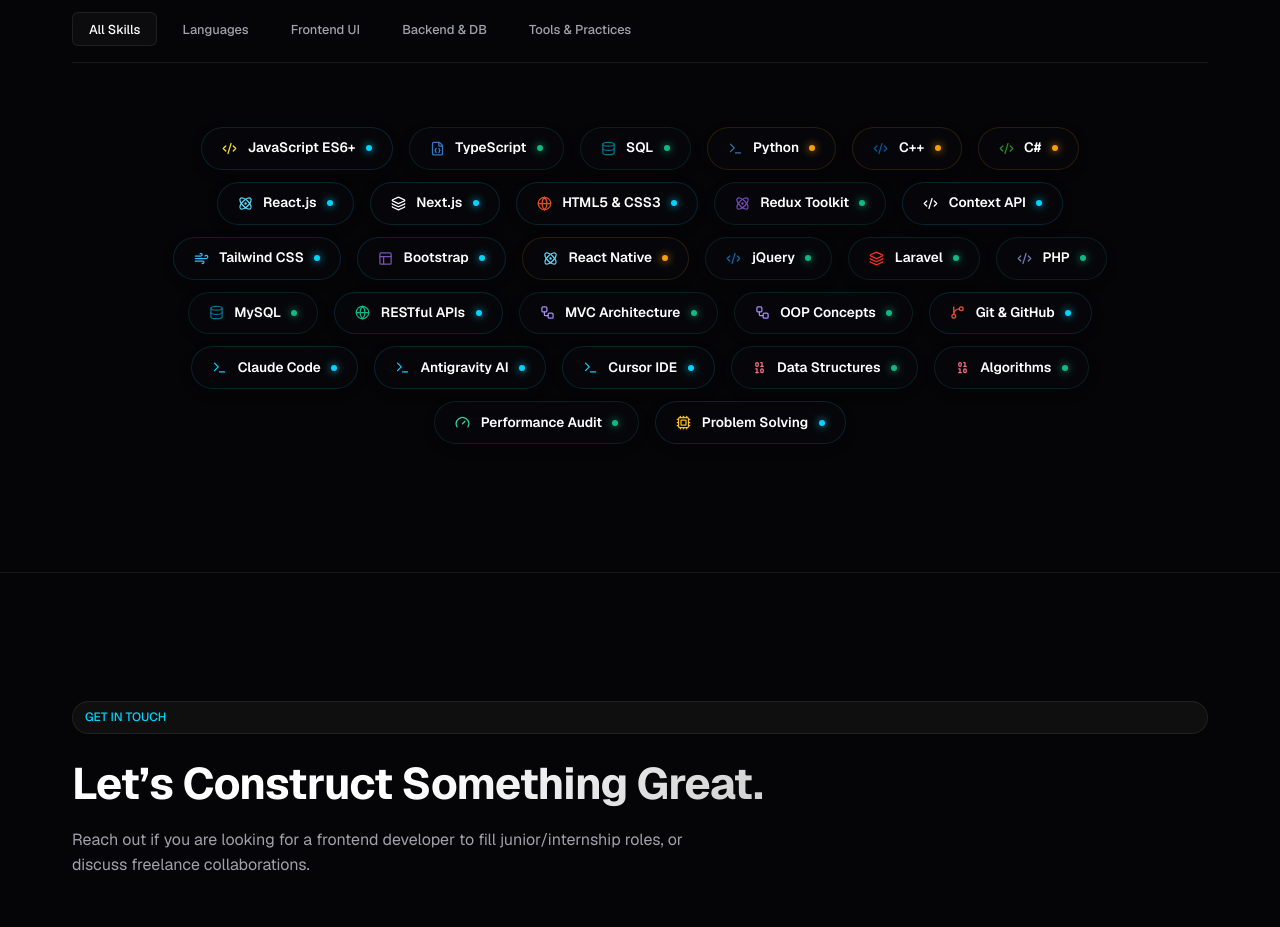
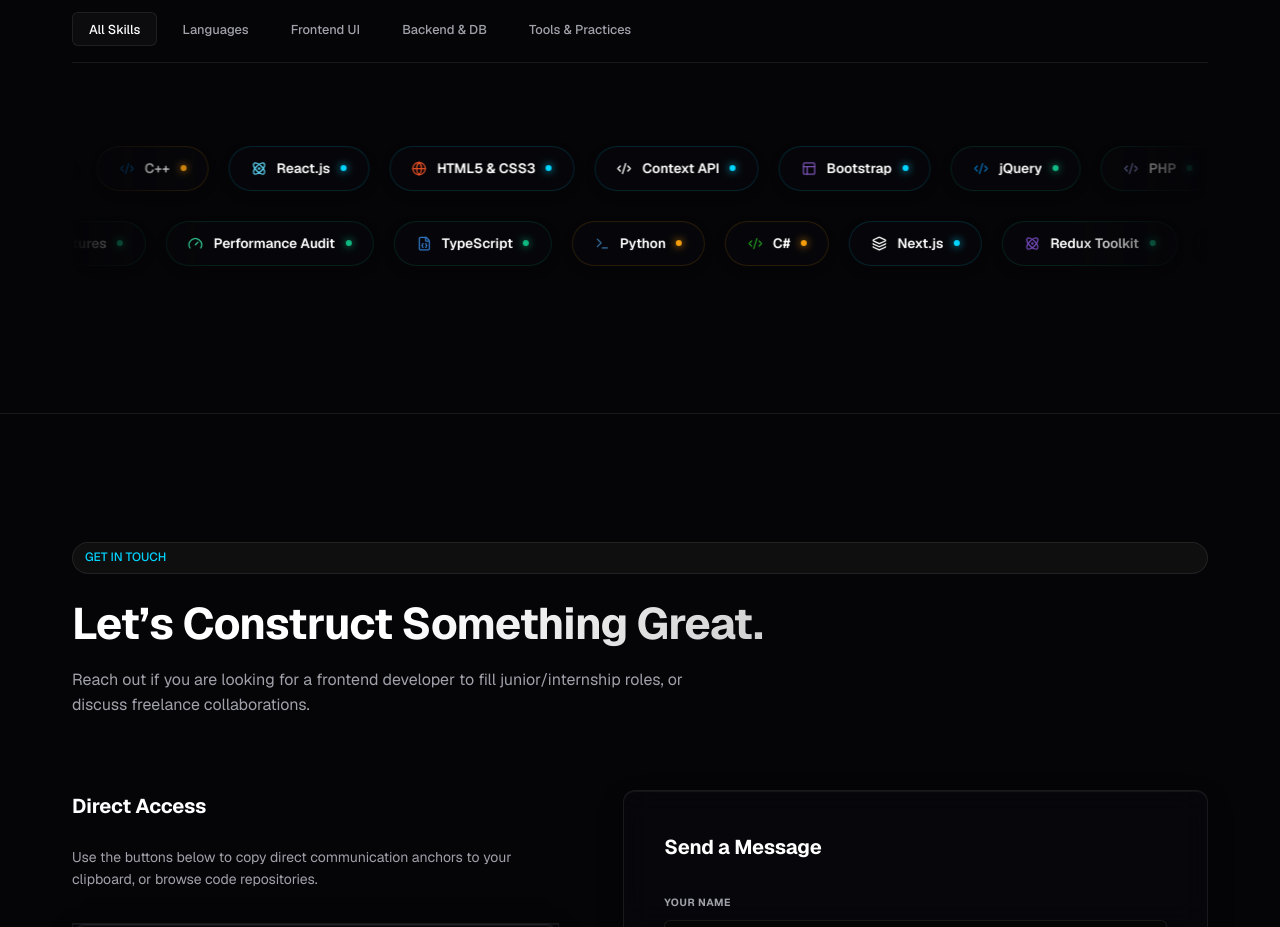
Before and after one commit to EbrahimAmer207/Ebrahim-Amer-V, a Next.js app: page / in a window 1280 px wide. Shown: the part 7820-8747 px from the top of the page. Built offline with nearby package versions, Linux system fonts and the light colour scheme.

Commit message:
design: upgrade Interactive Skill Map to premium dual-row marquee slider with auto-scroll and hover pause

```diff
--- a/src/components/sections/InteractiveSkills.module.css
+++ b/src/components/sections/InteractiveSkills.module.css
@@ -58,31 +58,76 @@
   border-color: var(--border-color);
 }
 
-.cloud {
+.marqueeContainer {
+  position: relative;
   display: flex;
-  flex-wrap: wrap;
-  justify-content: center;
-  gap: 0.75rem 1rem;
-  margin-top: 3rem;
-  max-width: 1000px;
-  margin-left: auto;
-  margin-right: auto;
+  flex-direction: column;
+  gap: 1.5rem;
+  margin-top: 3.5rem;
+  width: 100%;
+  overflow: hidden;
+  padding: 1rem 0;
+  /* Fade edges utilizing CSS Mask */
+  mask-image: linear-gradient(to right, transparent, #000 12%, #000 88%, transparent);
+  -webkit-mask-image: linear-gradient(to right, transparent, #000 12%, #000 88%, transparent);
+}
+
+.marqueeRow {
+  display: flex;
+  width: max-content;
+  gap: 1.25rem;
+  padding: 0.2rem 0;
+  will-change: transform;
+}
+
+.rowLeft {
+  animation: scrollLeft 40s linear infinite;
+}
+
+.rowRight {
+  animation: scrollRight 40s linear infinite;
+}
+
+/* Pause marquee scrolling animation on hover */
+.marqueeRow:hover {
+  animation-play-state: paused;
+}
+
+@keyframes scrollLeft {
+  0% {
+    transform: translate3d(0, 0, 0);
+  }
+  100% {
+    transform: translate3d(-50%, 0, 0);
+  }
+}
+
+@keyframes scrollRight {
+  0% {
+    transform: translate3d(-50%, 0, 0);
+  }
+  100% {
+    transform: translate3d(0, 0, 0);
+  }
 }
 
 .skillPill {
   display: inline-flex;
   align-items: center;
   gap: 0.65rem;
-  padding: 0.6rem 1.25rem;
+  padding: 0.65rem 1.35rem;
   border-radius: 100px;
   background: rgba(10, 10, 15, 0.45) !important;
-  backdrop-filter: blur(10px);
+  backdrop-filter: blur(12px);
   border: 1px solid rgba(255, 255, 255, 0.06) !important;
   font-size: 0.85rem;
   font-weight: 500;
   color: var(--text-primary);
   transition: all 0.3s cubic-bezier(0.16, 1, 0.3, 1) !important;
   box-shadow: 0 4px 12px rgba(0, 0, 0, 0.2);
+  white-space: nowrap;
+  user-select: none;
+  flex-shrink: 0;
 }
 
 .iconWrapper {
@@ -164,13 +209,12 @@
   .section {
     padding: 5rem 0;
   }
-  .cloud {
-    gap: 0.6rem 0.75rem;
+  .marqueeContainer {
+    gap: 1rem;
     margin-top: 2rem;
-    padding: 0 1rem;
   }
   .skillPill {
-    padding: 0.5rem 1rem;
+    padding: 0.5rem 1.1rem;
     font-size: 0.8rem;
   }
 }
--- a/src/components/sections/InteractiveSkills.tsx
+++ b/src/components/sections/InteractiveSkills.tsx
@@ -112,6 +112,24 @@
     { id: 'tools', label: 'Tools & Practices' },
   ];
 
+  // Split filtered skills into two rows for the dual-row marquee
+  const row1Skills = filteredSkills.filter((_, idx) => idx % 2 === 0);
+  const row2Skills = filteredSkills.filter((_, idx) => idx % 2 !== 0);
+
+  const prepareMarqueeItems = (items: SkillItem[]) => {
+    if (items.length === 0) return [];
+    let baseList = [...items];
+    // Keep appending to make sure the track spans wider than the screen width
+    while (baseList.length < 10) {
+      baseList = [...baseList, ...items];
+    }
+    // Duplicate for seamless 50% transition looping
+    return [...baseList, ...baseList];
+  };
+
+  const marquee1 = prepareMarqueeItems(row1Skills);
+  const marquee2 = prepareMarqueeItems(row2Skills);
+
   return (
     <section id="skills" className={styles.section}>
       <div className="container">
@@ -145,26 +163,47 @@
           </div>
         </div>
 
-        {/* Map Cloud */}
-        <motion.div layout className={styles.cloud}>
-          <AnimatePresence mode="popLayout">
-            {filteredSkills.map((skill) => (
+        {/* Dynamic Dual-Row Marquee */}
+        <AnimatePresence mode="wait">
           <motion.div
-                layout
-                initial={{ opacity: 0, scale: 0.85 }}
-                animate={{ opacity: 1, scale: 1 }}
-                exit={{ opacity: 0, scale: 0.85 }}
-                transition={{ duration: 0.25 }}
-                key={skill.name}
+            key={activeTab}
+            initial={{ opacity: 0, y: 20 }}
+            animate={{ opacity: 1, y: 0 }}
+            exit={{ opacity: 0, y: -20 }}
+            transition={{ duration: 0.45, ease: [0.16, 1, 0.3, 1] }}
+            className={styles.marqueeContainer}
+          >
+            {marquee1.length > 0 && (
+              <div className={`${styles.marqueeRow} ${styles.rowLeft}`}>
+                {marquee1.map((skill, index) => (
+                  <div
+                    key={`${skill.name}-r1-${index}`}
                     className={`${styles.skillPill} ${styles[skill.level.toLowerCase()]}`}
                   >
                     <span className={styles.iconWrapper}>{getSkillIcon(skill.name)}</span>
                     <span className={styles.name}>{skill.name}</span>
                     <span className={styles.dot} />
+                  </div>
+                ))}
+              </div>
+            )}
+
+            {marquee2.length > 0 && (
+              <div className={`${styles.marqueeRow} ${styles.rowRight}`}>
+                {marquee2.map((skill, index) => (
+                  <div
+                    key={`${skill.name}-r2-${index}`}
+                    className={`${styles.skillPill} ${styles[skill.level.toLowerCase()]}`}
+                  >
+                    <span className={styles.iconWrapper}>{getSkillIcon(skill.name)}</span>
+                    <span className={styles.name}>{skill.name}</span>
+                    <span className={styles.dot} />
+                  </div>
+                ))}
+              </div>
+            )}
           </motion.div>
-            ))}
         </AnimatePresence>
-        </motion.div>
 
       </div>
     </section>
```
Lines whose indentation alone changed are shown as unchanged.
